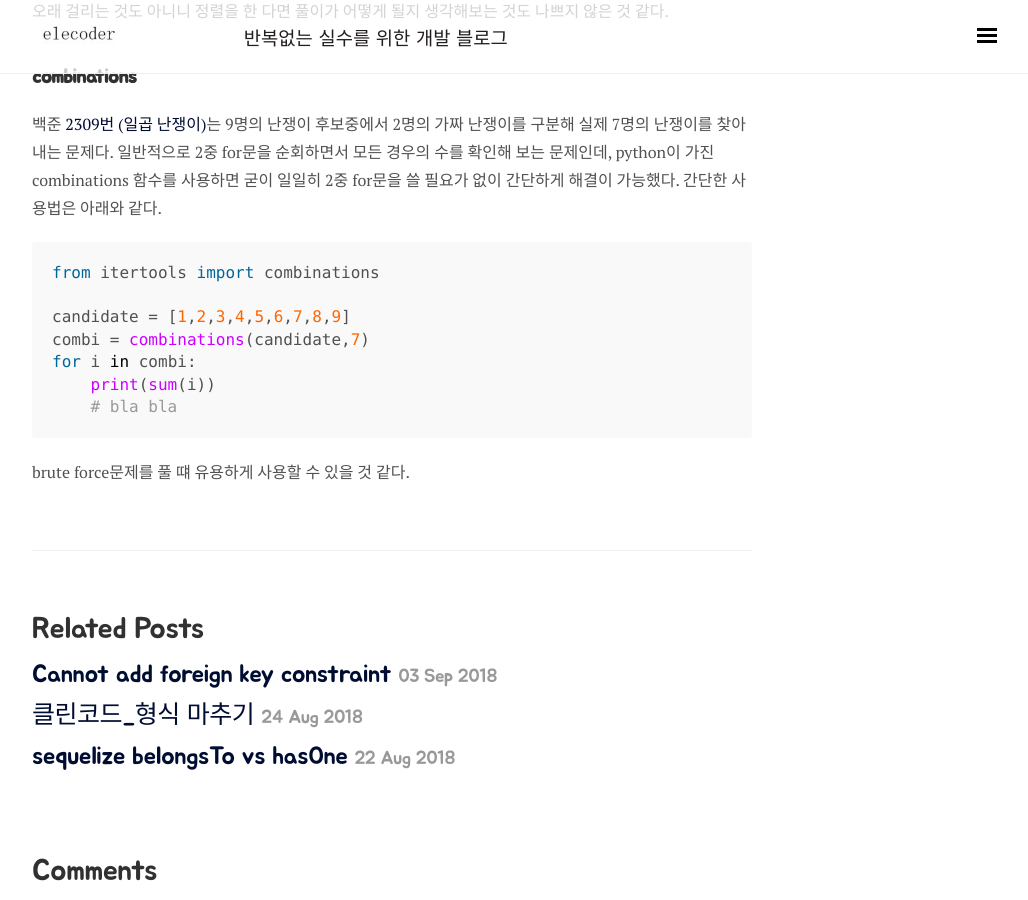
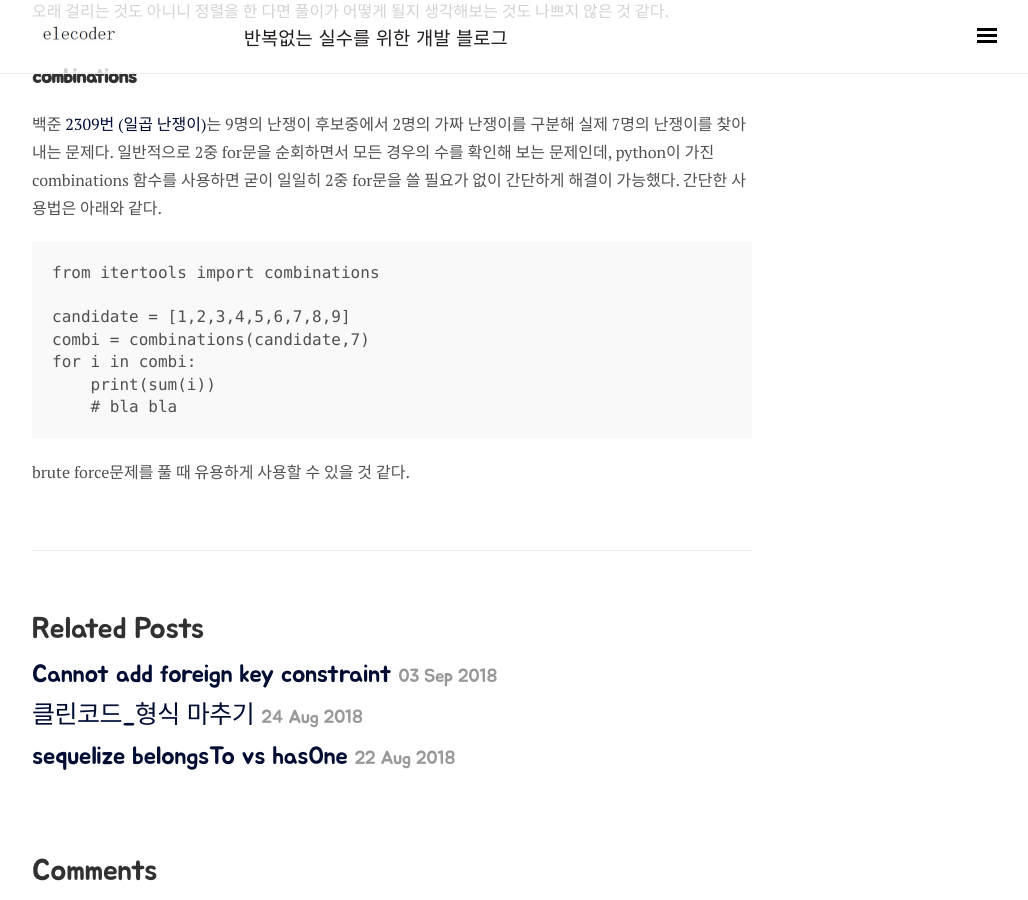
Before and after one commit to wooooooak/wooooooak.github.io, a Jekyll site: the page built from _posts/2018-09-10-파이썬 알고리즘 팁.md, in a window 1280 px wide and 900 px high, scrolled down 1222 px. Shown: the whole window, without its empty margins (248-1276 px from the left). Built offline with Jekyll 4.4.1, drawn with Linux system fonts in a browser that asks for light colours; nearby versions of some CDN libraries; some web fonts are replaced; comment, search, counter and statistics services are not loaded.

Commit message:
update post

````diff
--- a/_posts/2018-09-10-파이썬 알고리즘 팁.md
+++ b/_posts/2018-09-10-파이썬 알고리즘 팁.md
@@ -32,7 +32,7 @@ s가 'wordo'라는 문자열 이라고 했을 때 list(s) 의 결과 값은
 
 ## combinations
 백준 [2309번 (일곱 난쟁이)](https://www.acmicpc.net/problem/2309)는 9명의 난쟁이 후보중에서 2명의 가짜 난쟁이를 구분해 실제 7명의 난쟁이를 찾아내는 문제다. 일반적으로 2중 for문을 순회하면서 모든 경우의 수를 확인해 보는 문제인데, python이 가진 combinations 함수를 사용하면 굳이 일일히 2중 for문을 쓸 필요가 없이 간단하게 해결이 가능했다. 간단한 사용법은 아래와 같다.
-```python
+```python3
 from itertools import combinations
 
 candidate = [1,2,3,4,5,6,7,8,9]
@@ -42,4 +42,4 @@ for i in combi:
     # bla bla
 ```
 
-brute force문제를 풀 떄 유용하게 사용할 수 있을 것 같다.
+brute force문제를 풀 때 유용하게 사용할 수 있을 것 같다.
````
